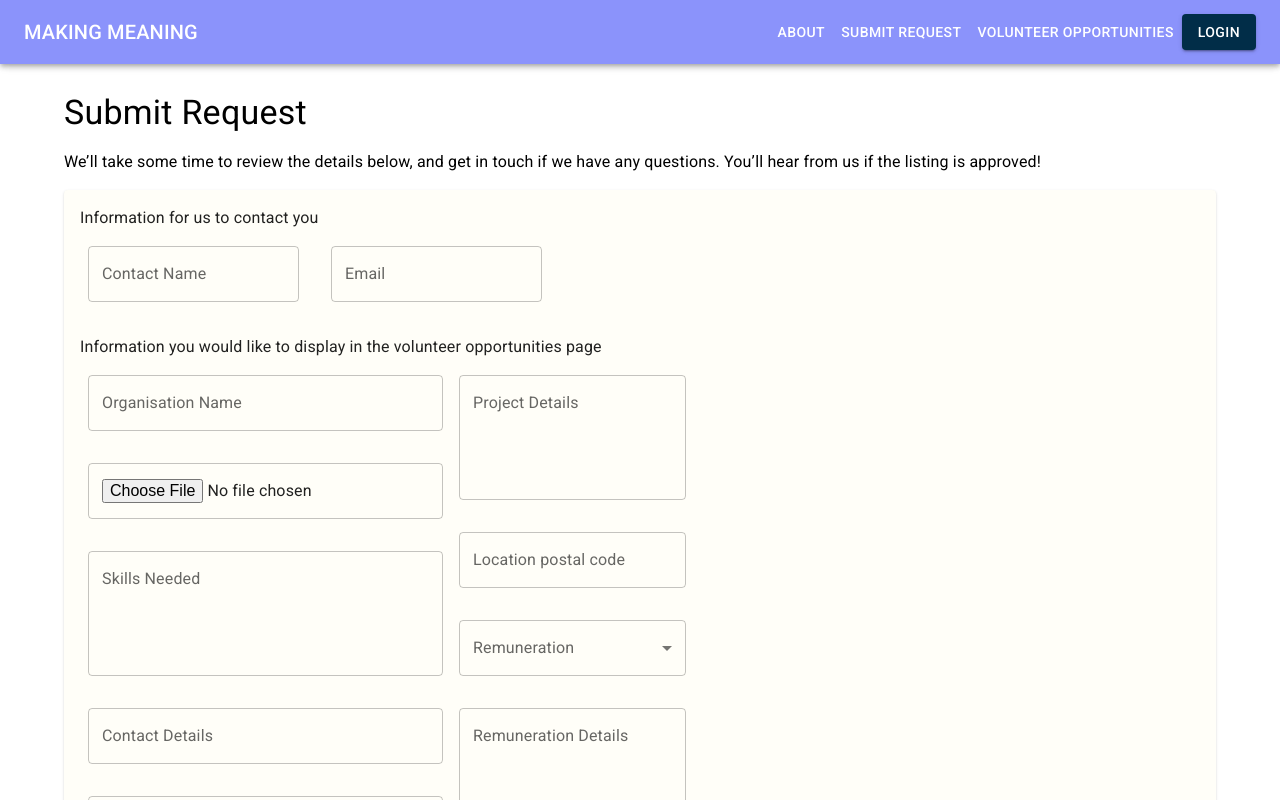
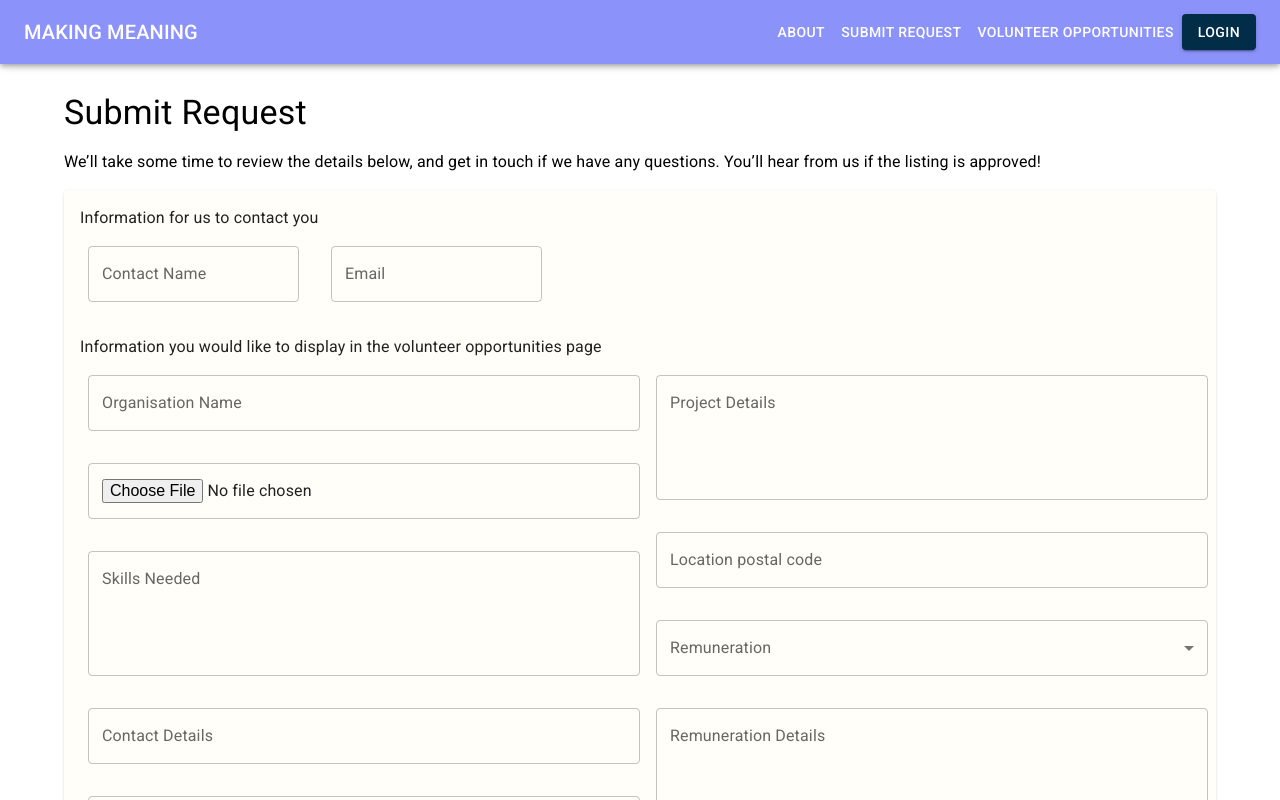
Before and after one commit to mafiageek/ptbc5-project2, a React (Create React App) app: page /SubmitRequest in a window 1280 px wide. Shown: the top 800 px of the page. Built offline with nearby package versions, Linux system fonts and the light colour scheme; no server answers.

Commit message:
removed button from mui material import

```diff
--- a/src/components/ListCard.js
+++ b/src/components/ListCard.js
@@ -9,7 +9,6 @@ import {
   CardMedia,
   CardActions,
   Typography,
-  Button,
   Stack,
   Grid,
 } from "@mui/material";
@@ -87,7 +86,7 @@ export default function ListCard() {
 
               <CardActions>
                 <Stack direction="row" spacing={2}>
-                  <ListingModal post={post}/>
+                  <ListingModal post={post} />
                   <Delete onClick={() => handleDelete(post.id)} />
                 </Stack>
               </CardActions>
--- a/src/pages/SubmitRequest.js
+++ b/src/pages/SubmitRequest.js
@@ -189,8 +189,12 @@ function SubmitRequest() {
                 Information you would like to display in the volunteer
                 opportunities page
               </Typography>
-              <Stack direction={{ xs: "column", sm: "row" }} gap={2}>
-                <Stack direction="column" gap={2}>
+              <Stack
+                direction={{ xs: "column", sm: "row" }}
+                sx={{ width: "100%" }}
+                gap={2}
+              >
+                <Stack direction="column" sx={{ width: "100%" }} gap={2}>
                   {/* <Typography>Organisation Logo </Typography>
         <Button variant="outlined"> Upload</Button> */}
                   <TextField
@@ -255,7 +259,7 @@ function SubmitRequest() {
                     // defaultValue="Tell us more about your organisation"
                   />
                 </Stack>
-                <Stack direction="column" gap={2}>
+                <Stack direction="column" sx={{ width: "100%" }} gap={2}>
                   <TextField
                     label="Project Details"
                     fullWidth
```
